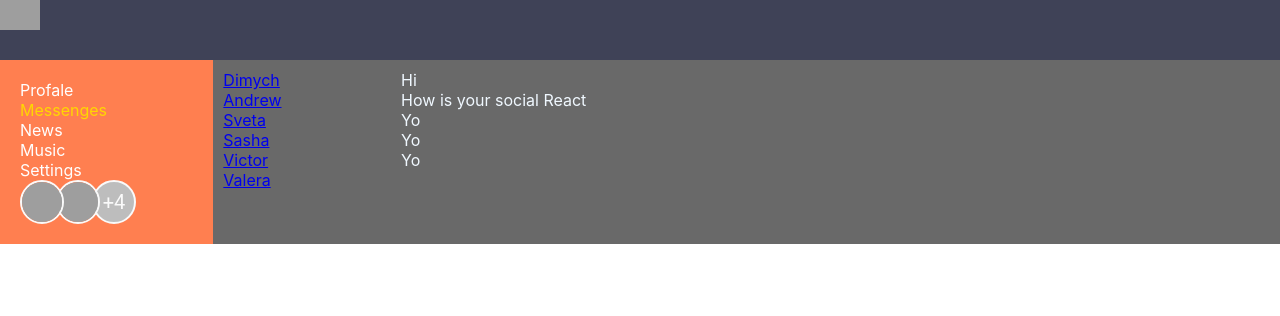
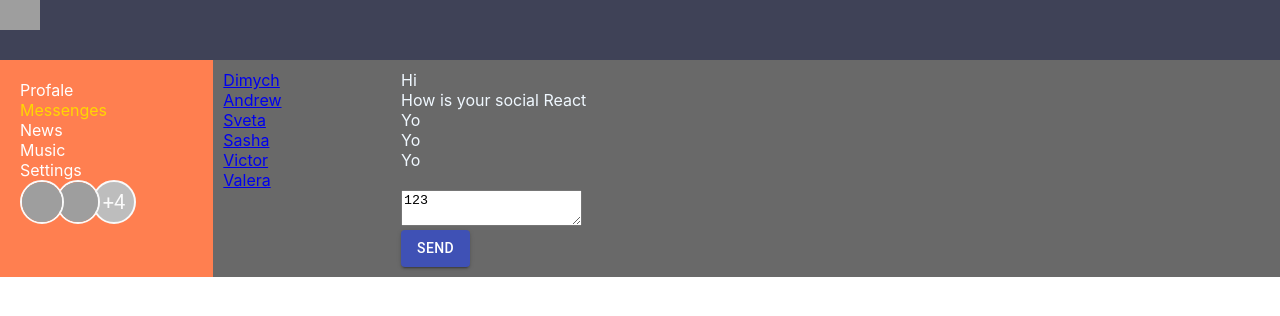
Before and after one commit to korobprog/max, a React (Create React App) app: page /dialogs in a window 1280 px wide. Shown: the top 316 px of the page. Built offline with nearby package versions, Linux system fonts and the light colour scheme; grey boxes are pictures that could not be loaded.

Commit message:
4c_save_React.createRef

```diff
--- a/package.json
+++ b/package.json
@@ -6,6 +6,7 @@
     "@material-ui/core": "^4.9.12",
     "@material-ui/icons": "^4.9.1",
     "@material-ui/lab": "^4.0.0-alpha.51",
+    "@material-ui/styles": "^4.9.10",
     "@testing-library/jest-dom": "^4.2.4",
     "@testing-library/react": "^9.4.1",
     "@testing-library/user-event": "^7.2.1",
--- a/src/App.js
+++ b/src/App.js
@@ -28,9 +28,6 @@ const App = (props) => {
                 <Route path='/profile' render={ () => <Profile
                     posts={props.state.profilePage.posts}
                 /> }/>
-               {/* <Route path='/news' render={ () => <News /> }/>
-                <Route path='/music' render={ () => <Music /> }/>
-                <Route path='/Settings' render={ () => <Settings /> }/>*/}
 
             </div>
         </div>
--- a/src/components/Dialogs/Dialogs.jsx
+++ b/src/components/Dialogs/Dialogs.jsx
@@ -2,21 +2,29 @@ import React from 'react';
 import s from './Dialogs.module.css' ;
 import DialogItem from "./DialogItem/DialogItem";
 import Message from "./Messange/Messange";
+import Button from "@material-ui/core/Button";
 
 const Dialogs = (props) => {
 
-let dialogsElements = props.dialogs.map(d => <DialogItem name={d.name} id={d.id} />);
+let dialogsElements = props.dialogs.map(d => <DialogItem name={d.name} key={d.id} />);
 let messagesElements = props.messages.map(m => <Message message={m.message} />);
 return (
     <div className={s.dialogs}>
         <div className={s.dialogsItems}>
+            {dialogsElements}
+        </div>
+        <div    className={s.messages}>
+            {messagesElements}
+            <div className={s.imput}>
+                <div>
+                    <textarea>123</textarea>
+                </div>
+                <div>
+                    <Button color="primary" variant="contained">Send</Button>
+                </div>
+            </div>
+        </div>
 
-            {dialogsElements}
-
-        </div>
-        <div className={s.messages}>
-            {messagesElements}
-        </div>
     </div>
      )
 }
--- a/src/components/Dialogs/Dialogs.module.css
+++ b/src/components/Dialogs/Dialogs.module.css
@@ -5,6 +5,7 @@
 }
 .dialog {
 color: aliceblue;
+
 }
 
 .dialogsItems {
@@ -25,4 +26,9 @@ color: aliceblue;
 
 .messages .message {
 
+
 }
+.imput {
+    padding-top: 20px;
+
+}
--- a/src/components/Profile/MyPost/MyPosts.jsx
+++ b/src/components/Profile/MyPost/MyPosts.jsx
@@ -6,15 +6,22 @@ import Button from "@material-ui/core/Button";
 
 const MyPosts = ({posts}) => {
     let postsElements = posts.map(p => <Posts message={p.message} LikesCount={p.likesCount}/>);
+
+    let newPostElement = React.createRef();
+
+    let AddPost = () => {
+        let text = newPostElement.current.value;
+        alert(text);
+    }
     return (
         <div className={s.postsBlock}>
             <h3>My Post</h3>
             <div>
                 <div>
-                    <textarea></textarea>
+                    <textarea ref={newPostElement}></textarea>
                 </div>
                 <div>
-                    <Button color="primary" variant="contained">Add Post</Button>
+                    <Button color="primary" variant="contained" onClick={AddPost}>Add Post</Button>
                 </div>
             </div>
             <div className={s.posts}>
```
